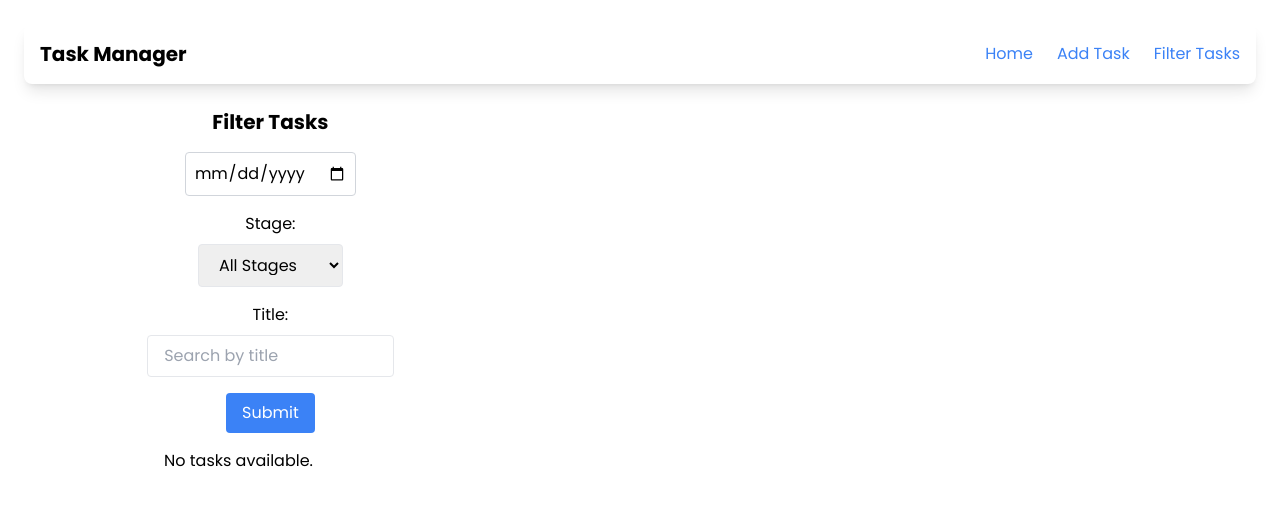
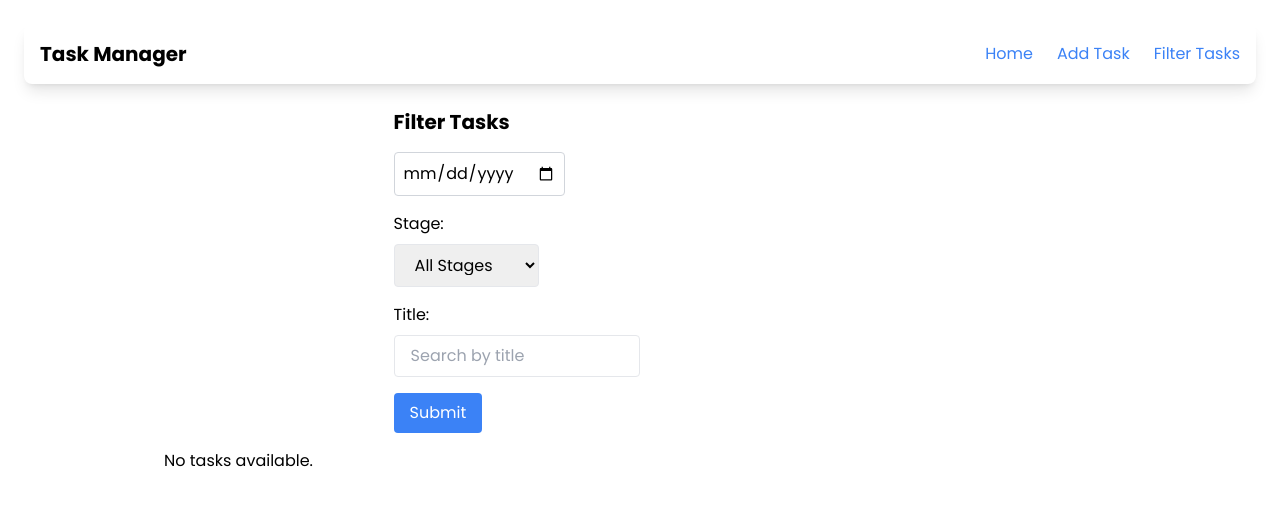
Before and after one commit to dakshilvaghani/albetrious-task-management, a React (Create React App) app in the folder frontend/: page /filter in a window 1280 px wide. Shown: the top 506 px of the page. Built offline with nearby package versions, Linux system fonts and the light colour scheme.

Commit message:
Update FilterTaskByDate.js

```diff
--- a/frontend/src/pages/FilterTaskByDate.js
+++ b/frontend/src/pages/FilterTaskByDate.js
@@ -35,7 +35,7 @@
 
   return (
      <div className="w-full ">
-      <div className="flex justify-center text-center flex-col">
+      <div className="flex justify-center items-center flex-col">
         <div className="w-full md:w-[50%] lg:w-[40%]">
         <h2 className="text-xl font-bold mb-4">Filter Tasks</h2>
 
```
